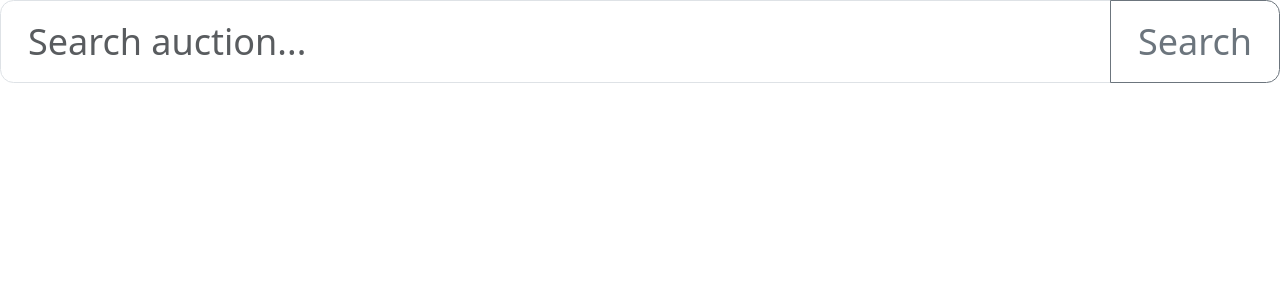
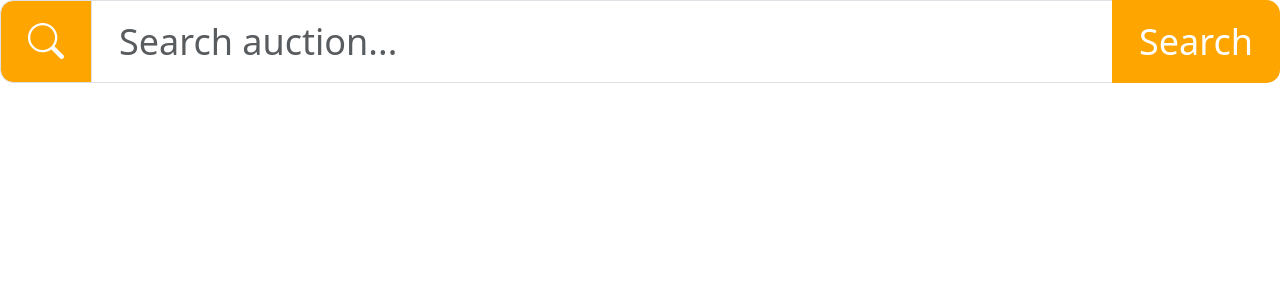
Before and after one commit to VadimKostinProg/AuctionsWebApp, an Angular app in the folder client/BidMasterOnline/: page / in a window 1280 px wide. Shown: the top 300 px of the page. Built offline with nearby package versions, Linux system fonts and the light colour scheme.

Commit message:
Improve search bar

```diff
--- a/client/BidMasterOnline/src/app/app.module.ts
+++ b/client/BidMasterOnline/src/app/app.module.ts
@@ -1,6 +1,7 @@
 import { NgModule } from '@angular/core';
 import { BrowserModule } from '@angular/platform-browser';
 import { NgbModule } from '@ng-bootstrap/ng-bootstrap';
+import { FormsModule } from '@angular/forms';
 
 import { AppRoutingModule } from './app-routing.module';
 import { AppComponent } from './app.component';
@@ -24,7 +25,8 @@ import { DataTableComponent } from './common-components/data-table/data-table.co
   imports: [
     BrowserModule,
     NgbModule,
-    AppRoutingModule
+    AppRoutingModule,
+    FormsModule
   ],
   providers: [],
   bootstrap: [AppComponent]
--- a/client/BidMasterOnline/src/app/common-components/search-bar/search-bar.component.html
+++ b/client/BidMasterOnline/src/app/common-components/search-bar/search-bar.component.html
@@ -1,9 +1,13 @@
 <ng-container>
     <div class="input-group mb-3 w-100">
+        <span class="input-group-text default-span-background">
+            <i class="bi bi-search"></i>
+        </span>
         <input type="text"
                class="form-control flex-grow-1"
-               [placeholder]="placeholder">
-        <button class="btn btn-outline-secondary"
+               [placeholder]="placeholder"
+               [(ngModel)]="searchTerm">
+        <button class="btn btn-outline-secondary default-btn-background"
                 type="button"
                 (click)="onSearchPressed()">Search</button>
     </div>
--- a/client/BidMasterOnline/src/styles.scss
+++ b/client/BidMasterOnline/src/styles.scss
@@ -1,3 +1,18 @@
 * {
     font-size: 36px;
 }
+
+.default-btn-background {
+    border: 0;
+    background-color: orange;
+    color: white;
+}
+
+.default-btn-background:hover {
+    background-color: darkorange;
+}
+
+.default-span-background {
+    background-color: orange;
+    color: white;
+}
```
